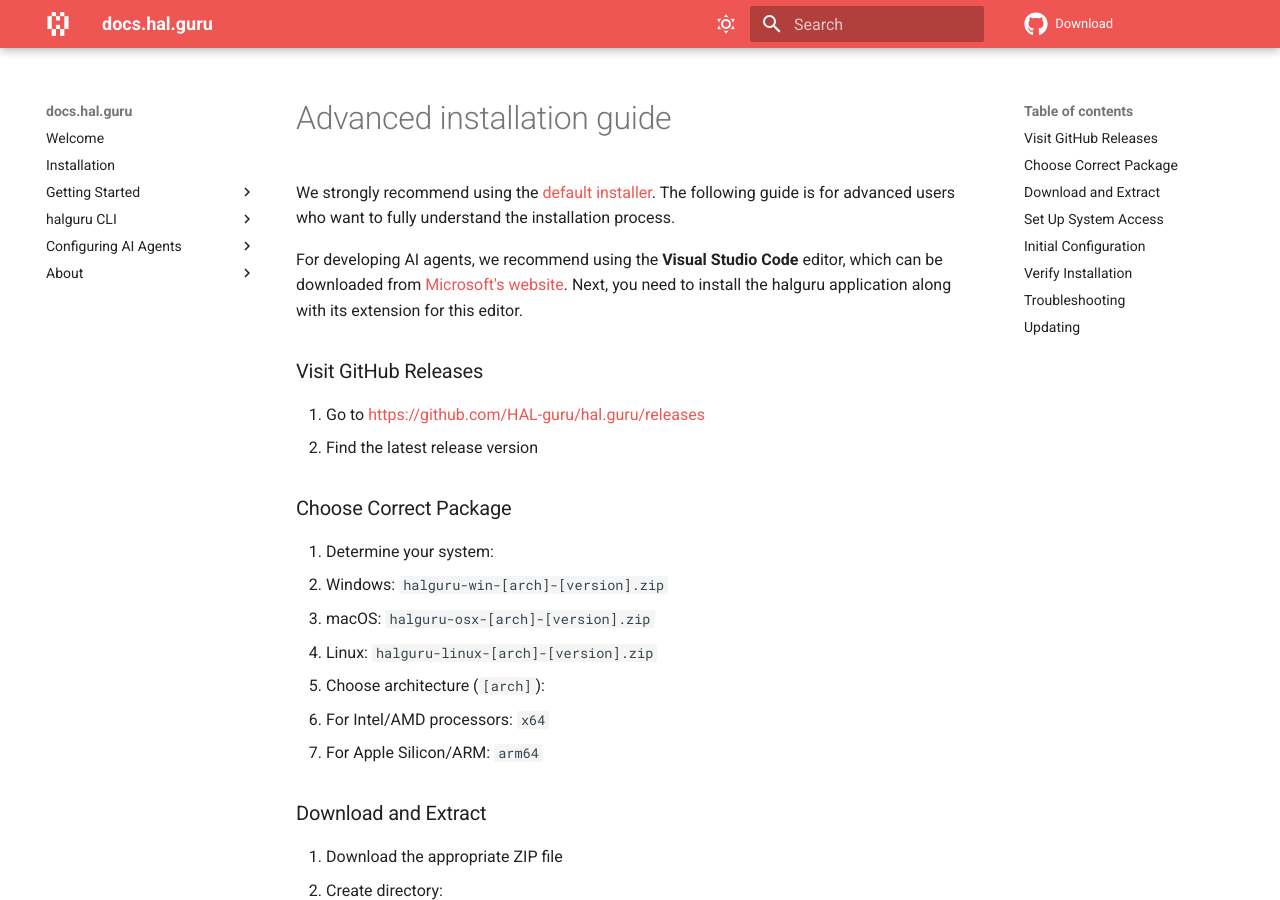
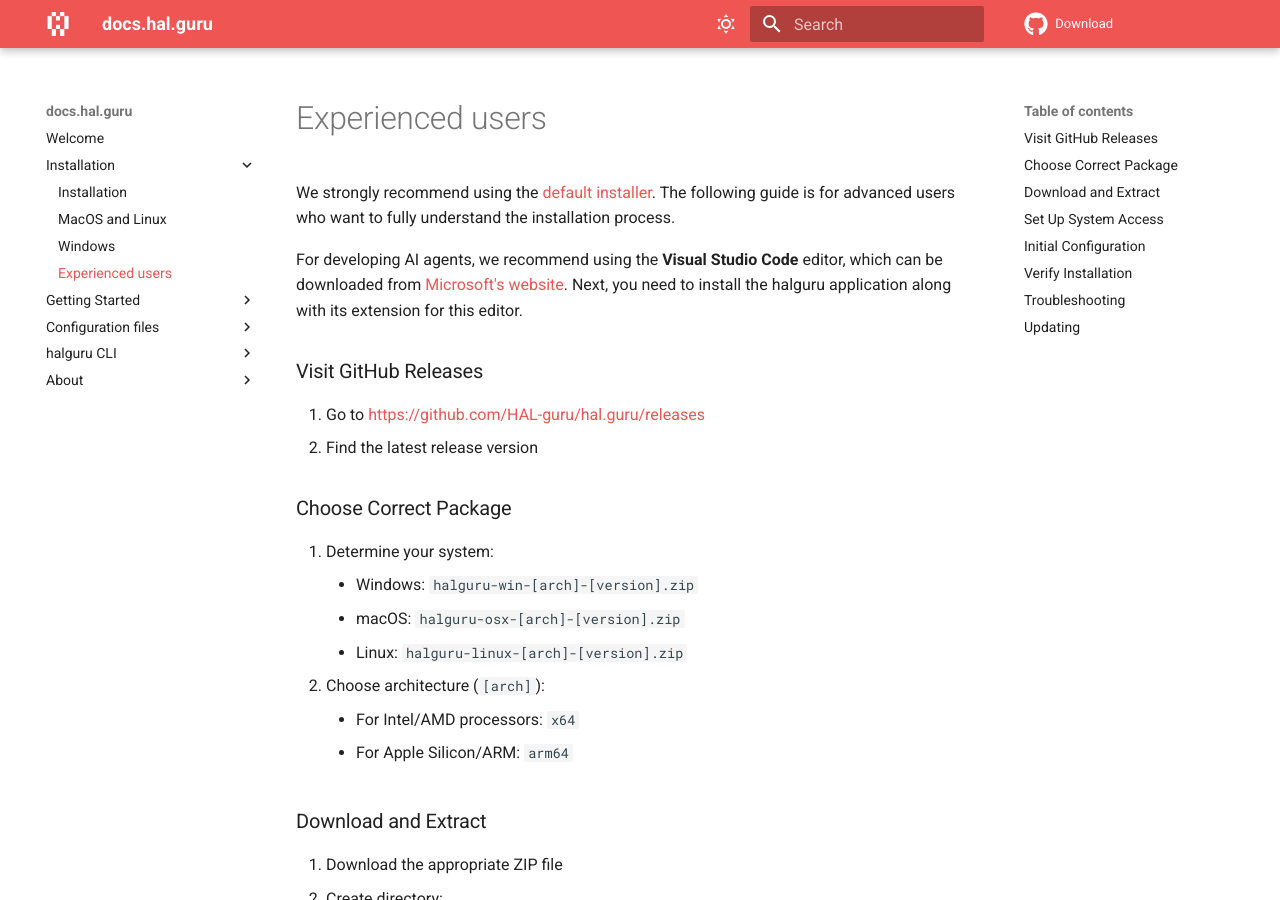
Before and after one commit to HAL-guru/hal.guru, an MkDocs documentation site: the page built from docs/installation/experienced-users.md, in a window 1280 px wide and 900 px high. Built offline with MkDocs 1.6.1 and Material for MkDocs 9.7.7, drawn with Linux system fonts in a browser that asks for light colours; comment, search, counter and statistics services are not loaded; some of the changed text lies outside the part shown.

Commit message:
Simplify and enhance installation documentation.
Streamlined installation guides for MacOS, Linux, and Windows to improve clarity and consistency. Updated formatting, adjusted instructions for accuracy, and restructured navigation in mkdocs.yml to include detailed sub-sections.

```diff
--- a/docs/installation/experienced-users.md
+++ b/docs/installation/experienced-users.md
@@ -18,19 +18,19 @@
 ## Choose Correct Package
 
 1. Determine your system:
-   - Windows: `halguru-win-[arch]-[version].zip`
-   - macOS: `halguru-osx-[arch]-[version].zip`
-   - Linux: `halguru-linux-[arch]-[version].zip`
+    * Windows: `halguru-win-[arch]-[version].zip`
+    * macOS: `halguru-osx-[arch]-[version].zip`
+    * Linux: `halguru-linux-[arch]-[version].zip`
 2. Choose architecture (`[arch]`):
-   - For Intel/AMD processors: `x64`
-   - For Apple Silicon/ARM: `arm64`
+    * For Intel/AMD processors: `x64`
+    * For Apple Silicon/ARM: `arm64`
 
 ## Download and Extract
 
 1. Download the appropriate ZIP file
 2. Create directory:
-   - Windows: `%USERPROFILE%\.halguru`
-   - macOS/Linux: `~/.halguru`
+    * Windows: `%USERPROFILE%\.halguru`
+    * macOS/Linux: `~/.halguru`
 3. Extract ZIP contents to this directory
 
 ## Set Up System Access
@@ -60,7 +60,7 @@
 ## Initial Configuration
 
 1. Open new terminal/command prompt
-2. Run: `halguru --install`
+2. Run: `halguru install`
 3. Wait for the initial setup to complete the setup and configure Visual Studio Code Editor for your AI Agents
 
 ## Verify Installation
@@ -72,14 +72,14 @@
 ## Troubleshooting
 
 1. If command not found:
-   - Windows: Verify Path environment variable
-   - macOS/Linux: Check symbolic link in `/usr/local/bin`
+    * Windows: Verify Path environment variable
+    * macOS/Linux: Check symbolic link in `/usr/local/bin`
 2. If permission denied:
-   - Windows: Run terminal as administrator
-   - macOS/Linux: Verify file permissions (`chmod +x`)
+    * Windows: Run terminal as administrator
+    * macOS/Linux: Verify file permissions (`chmod +x`)
 3. If binary won't start:
-   - Verify you downloaded correct architecture
-   - Check antivirus isn't blocking execution
+    * Verify you downloaded correct architecture
+    * Check antivirus isn't blocking execution
 
 ## Updating
 
--- a/mkdocs.yml
+++ b/mkdocs.yml
@@ -44,13 +44,20 @@
 
 nav:
   - 'Welcome': 'index.md'
-  - 'Installation': 'installation/index.md'
+  - 'Installation':
+      - 'Installation': 'installation/index.md'
+      - 'MacOS and Linux': 'installation/macos-and-linux.md'
+      - 'Windows': 'installation/windows.md'
+      - 'Experienced users': 'installation/experienced-users.md'
   - 'Getting Started':
-    - 'Install halguru CLI': 'getting-started/01-install-halguru-cli.md'
+    - 'My first agent AI': 'getting-started/01-install-halguru-cli.md'
+  - 'Configuration files':
+      - '*.halguru.yaml': 'models/halguru.md'
+      - '*.halguru-state.yaml': 'models/halguru-state.md'
+      - '*.halguru-action.yaml': 'models/halguru-action.md'
+      - '*.halguru-website.yaml': 'models/halguru-website.md'
   - 'halguru CLI':
     - 'Introduction': 'halguru-cli/index.md'
-  - 'Configuring AI Agents':
-    - '*.halguru-agent.yaml': 'models/index.md'
   - About:
     - 'License': 'license.md'
 
```
Also changed, not shown: docs/installation/index.md (+5 -9 lines), docs/installation/macos-and-linux.md (+15 -15 lines), docs/installation/windows.md (+13 -14 lines).
